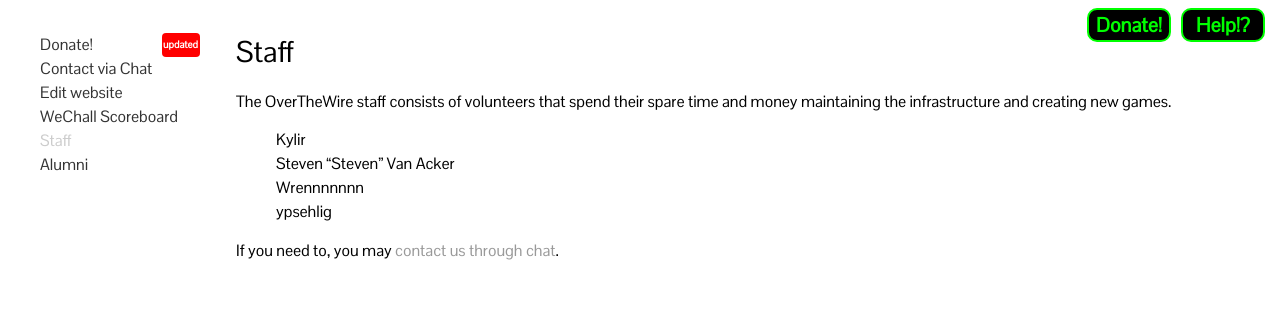
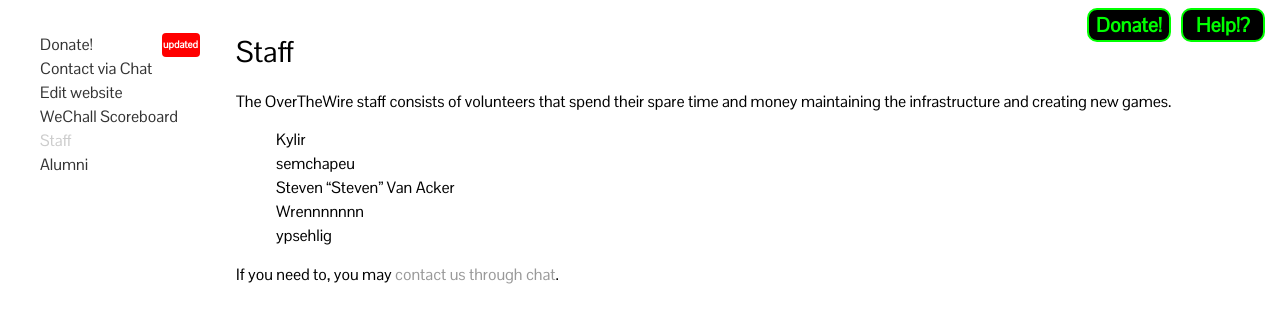
Before and after one commit to OverTheWireOrg/OverTheWire-website, a Jekyll site: the page built from information/staff.md, in a window 1280 px wide, cut to the strip 77-400 px from the top of the page. Built offline with Jekyll 4.4.1, drawn with Linux system fonts in a browser that asks for light colours.

Commit message:
forgot one

```diff
--- a/information/staff.md
+++ b/information/staff.md
@@ -11,6 +11,7 @@
 money maintaining the infrastructure and creating new games.
 
 - Kylir
+- semchapeu
 - Steven "Steven" Van Acker
 - Wrennnnnnn
 - ypsehlig
```
